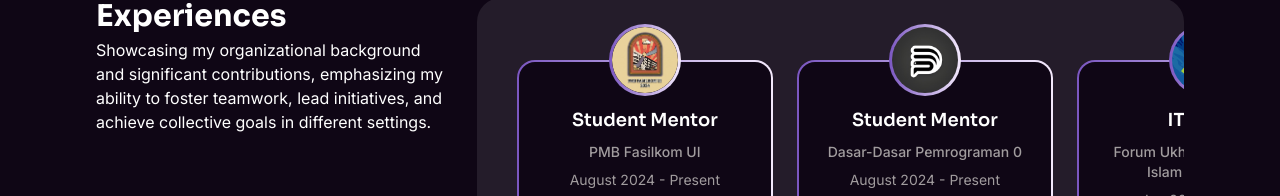
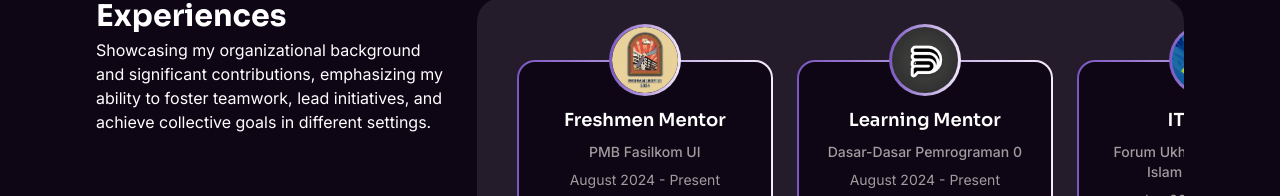
Before and after one commit to nabeel1209/my-portfolio, a Next.js app: page / in a window 1280 px wide. Shown: the part 986-1182 px from the top of the page. Built offline with nearby package versions, Linux system fonts and the light colour scheme.

Commit message:
fix:change the title of some experience

```diff
--- a/src/components/ExperienceSection.tsx
+++ b/src/components/ExperienceSection.tsx
@@ -41,8 +41,8 @@ export default function ExperienceSection(){
         <div className='relative lg:w-[65%] lg:flex-row items-center' >
           <span className="invisible lg:visible absolute text-nowrap font-inter text-xl font-black left-3 cursor-pointer p-1 z-10 bg-white rounded-full bottom-3 select-none text-[#0f0615]" onClick={()=>scrollLeft(experienceGallery)}>&lt;--</span>
           <div className="relative w-full p-4 flex flex-col bg-[#ffffff17] rounded-2xl gap-5 h-[32.8125rem] overflow-y-scroll overflow-x-hidden lg:w-[100%] lg:flex-row lg:overflow-y-hidden lg:overflow-x-scroll lg:h-[17rem] lg:px-10 lg:py-1 lg:rounded-3xl lg:items-center lg:gap-6 lg:no-scrollbar transition-all scroll-smooth" ref={experienceGallery}>
-            <Experience src='/images/experiences/pmb.jpg' width={1080} height={1080} position='Student Mentor' org='PMB Fasilkom UI' date='August 2024 - Present'/>
-            <Experience src='/images/experiences/ddp0.jpg' width={800} height={800} position='Student Mentor' org='Dasar-Dasar Pemrograman 0' date='August 2024 - Present'/>
+            <Experience src='/images/experiences/pmb.jpg' width={1080} height={1080} position='Freshmen Mentor' org='PMB Fasilkom UI' date='August 2024 - Present'/>
+            <Experience src='/images/experiences/ddp0.jpg' width={800} height={800} position='Learning Mentor' org='Dasar-Dasar Pemrograman 0' date='August 2024 - Present'/>
             <Experience src='/images/experiences/fuki.png' width={480} height={480} position='ITF Staff' org='Forum Ukhuwah dan Kajian Islam Fasilkom UI' date='Jun 2024 - Present'/>
             <Experience src='/images/experiences/compfest.png' width={1860} height={1860} position='Event Staff' org='Compfest' date='May 2024 - Present'/>
             <Experience src='/images/experiences/betis.jpg' width={200} height={200} position='Student Mentor' org='BETIS Fasilkom UI' date='Jan 2024 - May 2024'/>
```
